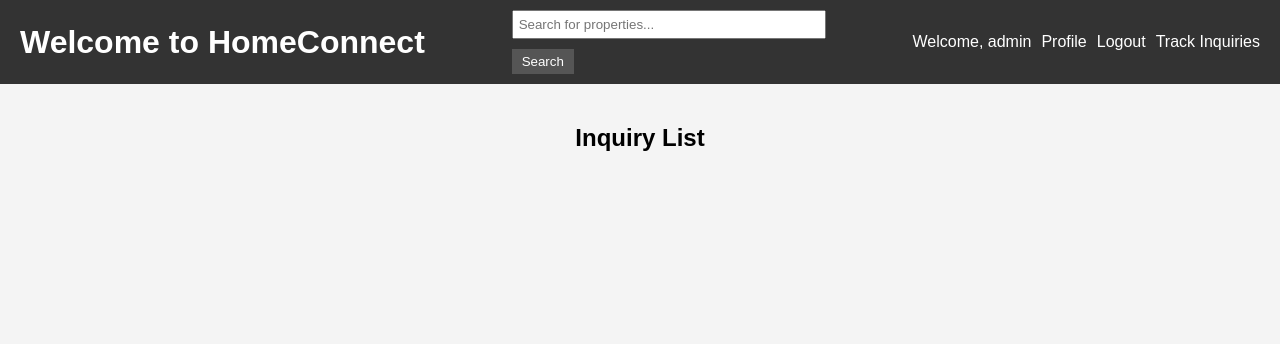
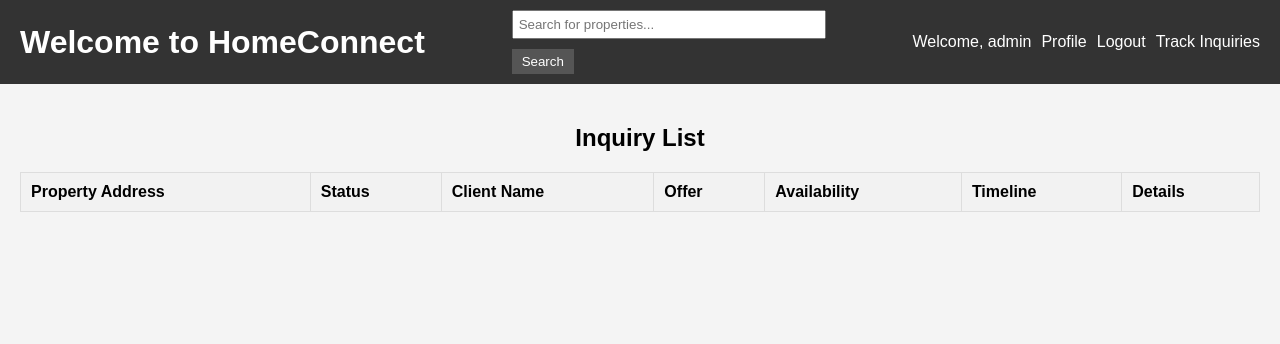
Before and after one commit to aishwarya-1226/HomeConnectPro, a Django app: page /inquiries/ in a window 1280 px wide. Shown: the top 344 px of the page. Run offline with Django 5.2, Linux system fonts and the light colour scheme; a user stored in the database is signed in; data comes from the database, SQL or seed files in the repository; both versions use the stored data as it was after the commit; lists and menus that the app fills with data are empty.

Commit message:
Further Enhancements

```diff
--- a/core/models.py
+++ b/core/models.py
@@ -1,6 +1,7 @@
 from django.db import models
 from django.contrib.auth.models import AbstractUser
 from django.urls import reverse
+from datetime import datetime
 
 class CustomUser(AbstractUser):
     USER_TYPE_CHOICES = (
@@ -46,7 +47,7 @@ class Property(models.Model):
         return reverse('property_detail', args=[str(self.id)])
 
 class Inquiry(models.Model):
-    client = models.ForeignKey(CustomUser, on_delete=models.CASCADE,related_name='inquiries')
+    client = models.ForeignKey(CustomUser, on_delete=models.CASCADE, related_name='inquiries')
     property = models.ForeignKey(Property, on_delete=models.CASCADE)
     offer = models.DecimalField(max_digits=10, decimal_places=2, default=0.0)
     timeline = models.CharField(max_length=100, default='As soon as possible')
--- a/core/static/styles.css
+++ b/core/static/styles.css
@@ -1,5 +1,3 @@
-/* core/static/styles.css */
-
 body {
     font-family: Arial, sans-serif;
     background-color: #f4f4f4;
@@ -21,20 +19,20 @@ header h1 {
 }
 
 header h1 a {
-    color: white !important; /* Default color */
-    text-decoration: none; /* Remove underline */
+    color: white !important;
+    text-decoration: none;
 }
 
 header h1 a:visited {
-    color: white !important; /* Color after link is visited */
+    color: white !important;
 }
 
 header h1 a:hover {
-    color: white !important; /* Color when hovered over */
+    color: white !important;
 }
 
 header h1 a:active {
-    color: white !important; /* Color when clicked */
+    color: white !important;
 }
 
 header form {
@@ -136,7 +134,6 @@ form label {
     margin-bottom: 5px;
 }
 
-/* Signup form container */
 .signup-container {
     background-color: white;
     border: 1px solid #ddd;
@@ -150,7 +147,6 @@ form label {
 .signup-container h2 {
     text-align: center;
 }
-
 
 .messages {
     list-style: none;
@@ -182,7 +178,7 @@ form label {
     gap: 10px;
     justify-content: center;
 }
-/* Add styles for other message types as needed */
+
 .property-image {
     width: 300px;
     height: 200px;
@@ -190,3 +186,50 @@ form label {
     border-radius: 5px;
     margin: 10px 0;
 }
+
+.inquiries-box, .inquiry-detail-box {
+    background-color: white;
+    border: 1px solid #ddd;
+    border-radius: 5px;
+    box-shadow: 0 2px 5px rgba(0, 0, 0, 0.1);
+    padding: 20px;
+    margin: 20px auto;
+    max-width: 90%;
+}
+
+table {
+    width: 100%;
+    border-collapse: collapse;
+    margin-bottom: 20px;
+}
+
+table, th, td {
+    border: 1px solid black;
+}
+
+th, td {
+    padding: 8px;
+    text-align: left;
+}
+
+th {
+    background-color: #f2f2f2;
+}
+
+.btn {
+    display: inline-block;
+    padding: 5px 10px;
+    margin: 2px;
+    font-size: 14px;
+    color: #fff;
+    background-color: #007bff;
+    border: none;
+    border-radius: 4px;
+    text-decoration: none;
+    cursor: pointer;
+    text-align: center;
+}
+
+.btn:hover {
+    background-color: #0056b3;
+}
--- a/core/templates/inquiry_list.html
+++ b/core/templates/inquiry_list.html
@@ -2,12 +2,71 @@
 {% block title %}Inquiries{% endblock %}
 {% block content %}
 <h2>Inquiry List</h2>
-<ul>
-    {% for inquiry in inquiries %}
-        <li>
-            <a href="{% url 'inquiry_detail' inquiry.id %}">{{ inquiry.property.address }}</a>
-            - Status: {{ inquiry.status }}
-        </li>
-    {% endfor %}
-</ul>
+
+<style>
+    .inquiry-table {
+        width: 100%;
+        border-collapse: collapse;
+        margin-top: 20px;
+    }
+    .inquiry-table th, .inquiry-table td {
+        border: 1px solid #ddd;
+        padding: 10px;
+        text-align: left;
+    }
+    .inquiry-table th {
+        background-color: #f2f2f2;
+        font-weight: bold;
+    }
+    .inquiry-table tr:nth-child(even) {
+        background-color: #f9f9f9;
+    }
+    .inquiry-table tr:hover {
+        background-color: #f1f1f1;
+    }
+    .btn {
+        display: inline-block;
+        padding: 5px 10px;
+        margin: 2px;
+        font-size: 14px;
+        color: white;
+        background-color: #007bff;
+        border: none;
+        border-radius: 4px;
+        text-decoration: none;
+        cursor: pointer;
+        text-align: center;
+    }
+    .btn:hover {
+        background-color: #0056b3;
+    }
+</style>
+
+<table class="inquiry-table">
+    <thead>
+        <tr>
+            <th>Property Address</th>
+            <th>Status</th>
+            <th>Client Name</th>
+            <th>Offer</th>
+            <th>Availability</th>
+            <th>Timeline</th>
+            <th>Details</th>
+        </tr>
+    </thead>
+    <tbody>
+        {% for inquiry in inquiries %}
+        <tr>
+            <td>{{ inquiry.property.address }}</td>
+            <td>{{ inquiry.status }}</td>
+            <td>{{ inquiry.client.username }}</td>
+            <td>${{ inquiry.offer }}</td>
+            <td>{{ inquiry.availability }}</td>
+            <td>{{ inquiry.timeline }}</td>
+            <td><a href="{% url 'inquiry_detail' inquiry.id %}" class="btn">View Details</a></td>
+        </tr>
+        {% endfor %}
+    </tbody>
+</table>
+
 {% endblock %}
--- a/core/urls.py
+++ b/core/urls.py
@@ -29,7 +29,8 @@ urlpatterns = [
     path('properties/<int:property_id>/reviews/', views.review_list, name='review_list'),
     path('properties/<int:property_id>/reviews/create/', views.create_review, name='create_review'),
     path('property_purchaser/reviews/', views.property_purchaser_reviews, name='property_purchaser_reviews'),
-    path('track_inquiries/', views.track_inquiries, name='track_inquiries'),
+    path('properties/<int:property_id>/track_inquiries/', views.track_inquiries, name='track_inquiries'),
+
 ]
 
 if settings.DEBUG:
--- a/core/views.py
+++ b/core/views.py
@@ -351,11 +351,8 @@ def create_property_step2(request):
 
 
 @login_required
-def track_inquiries(request):
-    if request.user.user_role != 'property_purchaser':
-        return HttpResponseForbidden("You are not allowed to view this page.")
+def track_inquiries(request, property_id):
+    property = get_object_or_404(Property, id=property_id)
+    inquiries = Inquiry.objects.filter(property=property)
 
-    property_purchaser = get_object_or_404(PropertyPurchaser, user=request.user)
-    inquiries = Inquiry.objects.filter(property__property_purchaser=property_purchaser)
-
-    return render(request, 'track_inquiries.html', {'inquiries': inquiries})
+    return render(request, 'track_inquiries.html', {'inquiries': inquiries, 'property_id': property_id})
--- a/myproject/settings.py
+++ b/myproject/settings.py
@@ -15,7 +15,7 @@ SECRET_KEY = 'django-insecure-u699ckerc93q^+)eq(k3+e1hv_%1wa6+54u-zkkj!(pic4xdq8
 # SECURITY WARNING: don't run with debug turned on in production!
 DEBUG = True
 
-ALLOWED_HOSTS = ["18.117.168.125","127.0.0.1"]
+ALLOWED_HOSTS = ["*"]
 
 # Application definition
 
```
Also changed, not shown: core/templates/property_detail.html (+2 -11 lines), core/templates/track_inquiries.html (+74 -17 lines), db.sqlite3.
